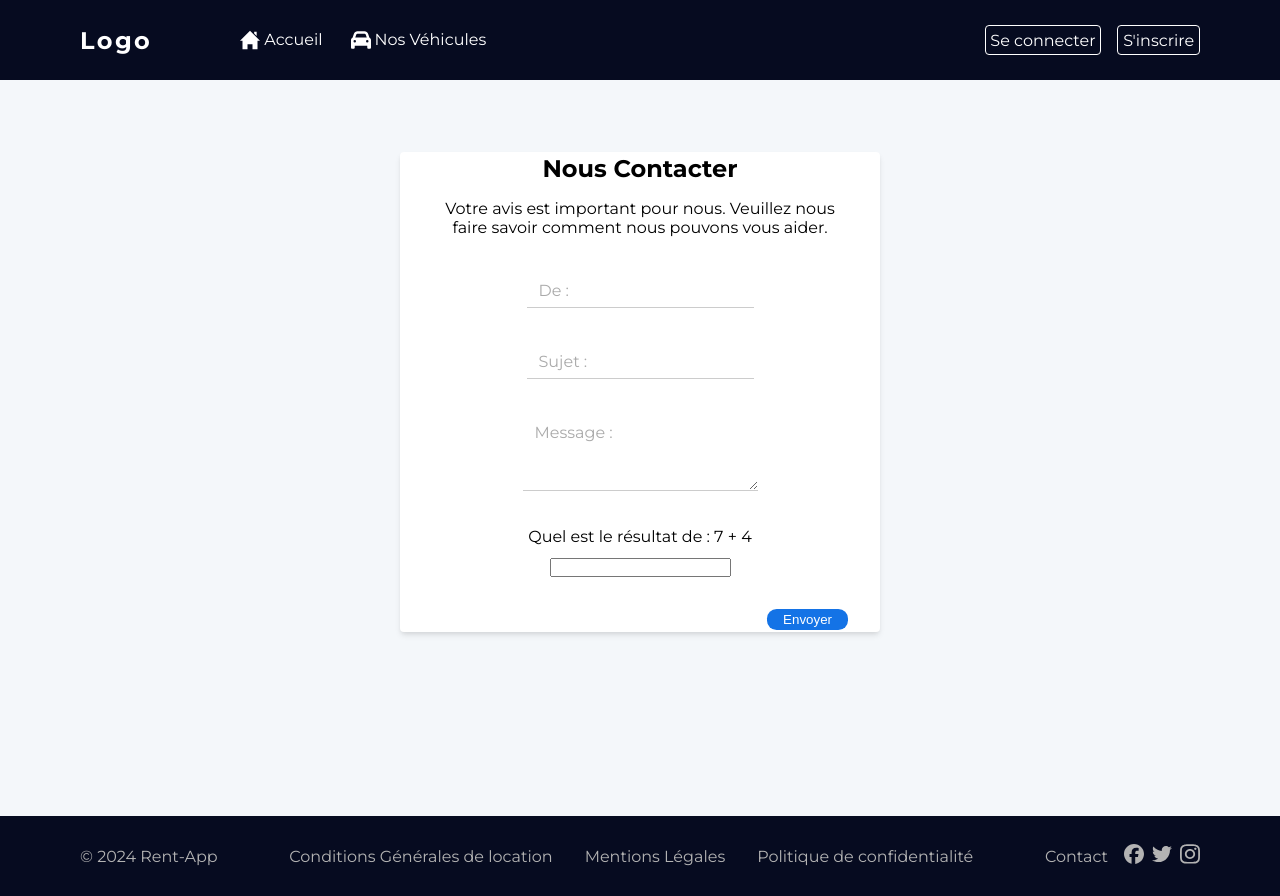
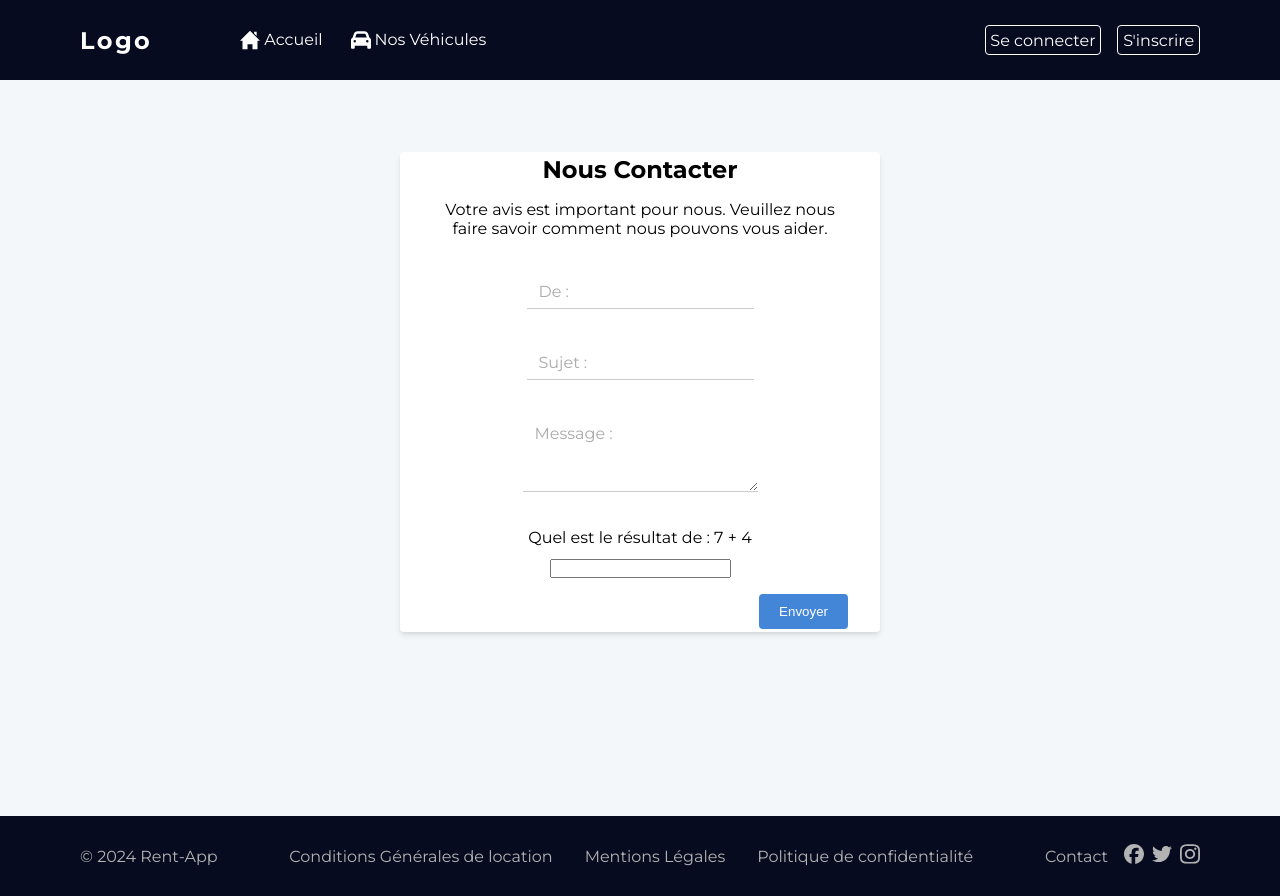
Before and after one commit to Kenlark/front-end-Rent-App, a React (Vite) app: page /contact in a window 1280 px wide. Built offline with nearby package versions, Linux system fonts and the light colour scheme; no server answers.

Commit message:
update contact form

```diff
--- a/src/pages/ContactForm.jsx
+++ b/src/pages/ContactForm.jsx
@@ -1,11 +1,14 @@
 import { useState, useEffect } from "react";
 import axios from "axios";
 import { toast } from "react-toastify";
+import { useNavigate } from "react-router-dom";
 const API_BASE_URL = import.meta.env.VITE_API_BASE_URL;
 
 const ContactForm = () => {
   const [captchaQuestion, setCaptchaQuestion] = useState("");
   const [captchaCorrectAnswer, setCaptchaCorrectAnswer] = useState(null);
+  const [isSending, setIsSending] = useState(false);
+  const navigate = useNavigate();
   const [formData, setFormData] = useState({
     from: "",
     subject: "",
@@ -42,6 +45,7 @@ const ContactForm = () => {
     }
 
     try {
+      setIsSending(true);
       const response = await axios.post(`${API_BASE_URL}/api/v1/emails`, {
         from: formData.from,
         to: "kenzokerachi@hotmail.fr",
@@ -51,9 +55,19 @@ const ContactForm = () => {
 
       if (response.status === 200) {
         toast.success("Email envoyé avec succès!");
+        setTimeout(() => {
+          navigate("/");
+        }, 2000);
+        setFormData({
+          from: "",
+          subject: "",
+          message: "",
+        });
       }
     } catch (error) {
       toast.error("Erreur lors de l'envoi de l'email", error);
+    } finally {
+      setIsSending(false);
     }
   };
 
@@ -117,8 +131,12 @@ const ContactForm = () => {
               required
             />
           </div>
-          <button type="submit" className="btn-submit-form-contact">
-            Envoyer
+          <button
+            type="submit"
+            className="btn-submit btn-contact"
+            disabled={isSending}
+          >
+            {isSending ? "Envoi en cours..." : "Envoyer"}
           </button>
         </div>
       </section>
```
